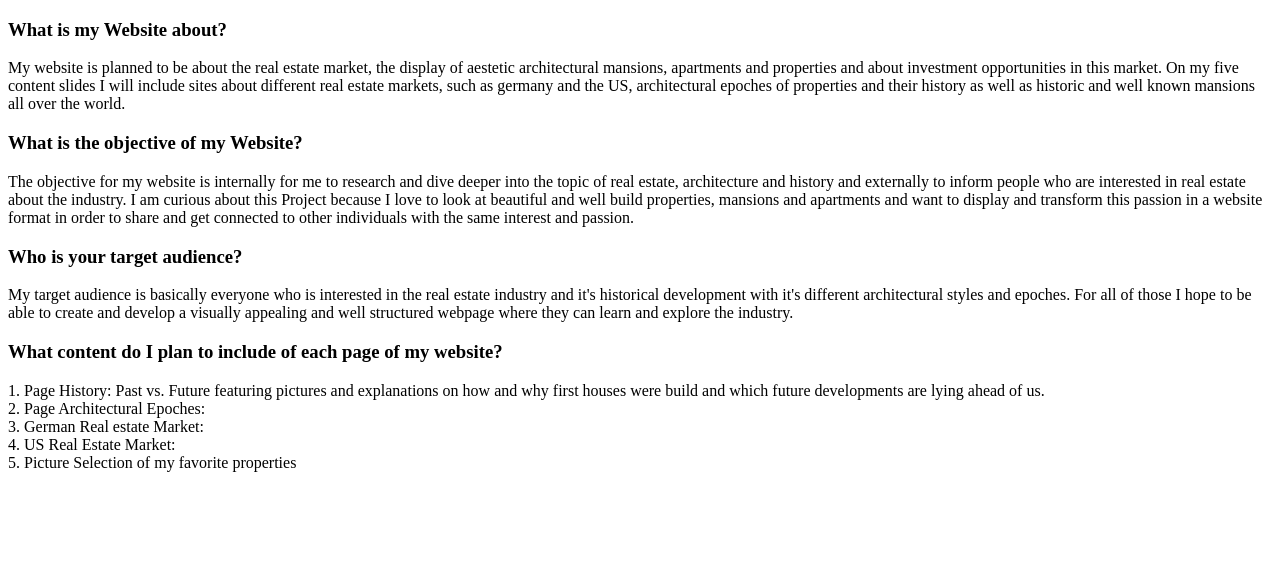
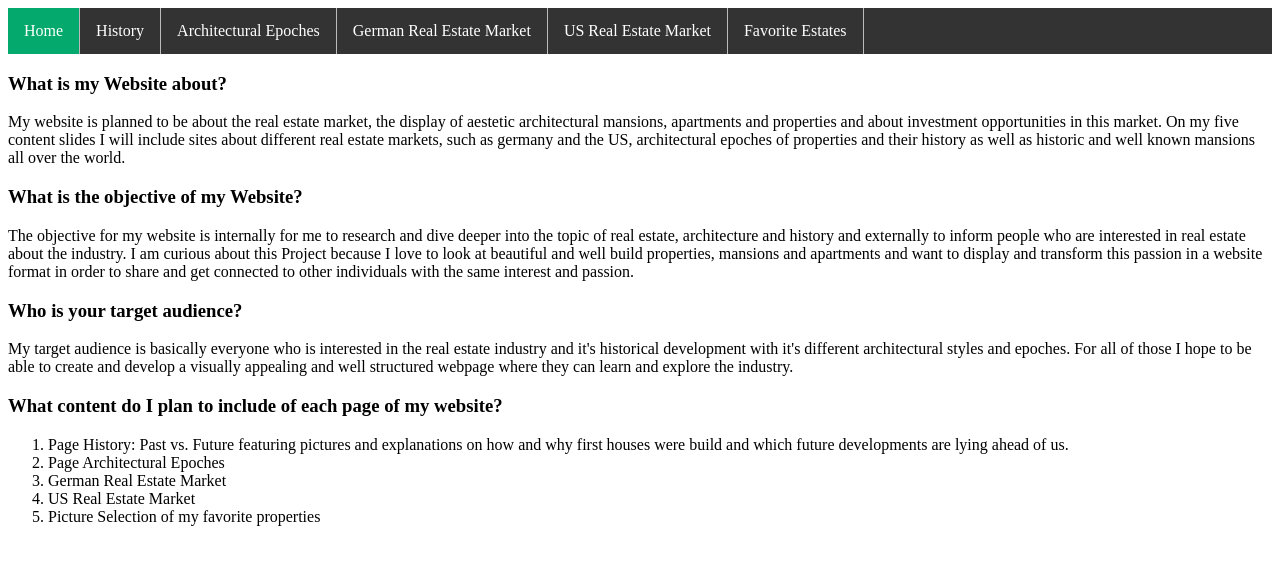
Before and after one commit to theMaxK/Project-Repository, a plain HTML site: page proposal.html in a window 1280 px wide. Drawn offline with Linux system fonts and the light colour scheme.

Commit message:
Project Proposal

```diff
--- a/proposal.html
+++ b/proposal.html
@@ -5,8 +5,48 @@
     <meta http-equiv="X-UA-Compatible" content="IE=edge" />
     <meta name="viewport" content="width=device-width, initial-scale=1.0" />
     <title>Project Proposal</title>
+    <style>
+      .navigation{
+        list-style-type: none;
+        margin: 0;
+        padding: 0;
+        overflow: hidden;
+        background: #333
+
+      }
+      .list{
+        float: left;
+        border-right: 1px solid #bbb;
+      }
+
+      li a{
+        display: block;
+        color: white;
+        text-align: center;
+        padding: 14px 16px;
+        /* background-color: grey; */
+        text-decoration: none;
+      }
+
+      li a:hover:not(.active) {
+        background-color: #111;
+      }
+
+      .active{
+        background-color: #04AA6D;
+      }
+    </style>
+
   </head>
   <body>
+    <ul class="navigation">
+      <li class="list"> <a class="active" href="proposal.html">Home</a></li>
+      <li class="list"><a href="history.html">History</a></li>
+      <li class="list"><a href="epoches.html">Architectural Epoches</a></li>
+      <li class="list"><a href="german_real-estate.html">German Real Estate Market</a></li>
+      <li class="list"><a href="us_real-estate.html">US Real Estate Market</a></li>
+      <li class="list"><a href="favorites.html">Favorite Estates</a></li>
+    </ul>
     <h3>What is my Website about?</h3>
     <p>
       My website is planned to be about the real estate market, the display of
@@ -36,13 +76,15 @@
     </p>
     <h3>What content do I plan to include of each page of my website?</h3>
     <p>
-      1. Page History: Past vs. Future featuring pictures and explanations on
-      how and why first houses were build and which future developments are
-      lying ahead of us. <br />
-      2. Page Architectural Epoches: <br />
-      3. German Real estate Market: <br />
-      4. US Real Estate Market: <br />
-      5. Picture Selection of my favorite properties
+        <ol>
+            <li>Page History: Past vs. Future featuring pictures and explanations on
+                how and why first houses were build and which future developments are
+                lying ahead of us. </li>
+            <li>Page Architectural Epoches </li>
+            <li>German Real Estate Market </li>
+            <li>US Real Estate Market </li>
+            <li>Picture Selection of my favorite properties</li>
+        </ol>
     </p>
   </body>
 </html>
```
Also changed, not shown: epoches.html (added, +55 -0 lines), favorites.html (added, +55 -0 lines), german_real-estate.html (added, +55 -0 lines), history.html (added, +53 -0 lines), us_real-estate.html (added, +53 -0 lines).
